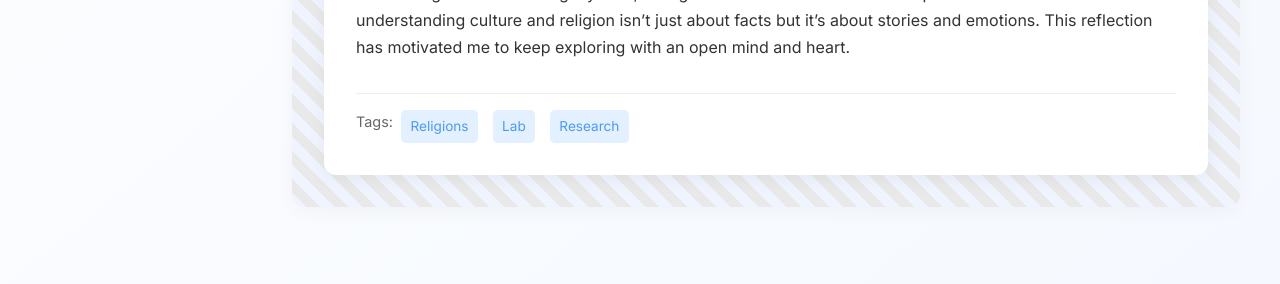
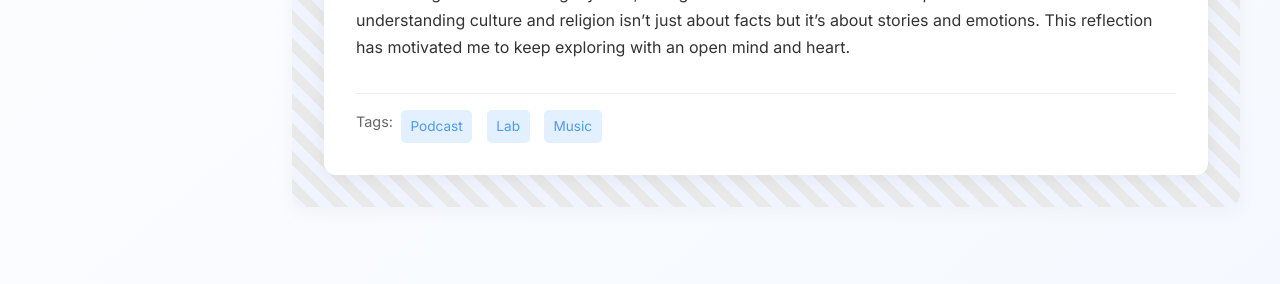
Before and after one commit to kendallzoe/kendallzoe.github.io, a Jekyll site: the page built from _posts/2025-06-27-day-24.md, in a window 1280 px wide. Shown: the part 767-1051 px from the top of the page. Built offline with Jekyll 4.4.1, drawn with Linux system fonts in a browser that asks for light colours.

Commit message:
Update 2025-06-27-day-24.md

```diff
--- a/_posts/2025-06-27-day-24.md
+++ b/_posts/2025-06-27-day-24.md
@@ -4,7 +4,7 @@ title: "Day 24 – Podcasts, Music and more!"
 date: 2025-06-27
 author: "Kendall Clayton"
 permalink: /day24.html
-tags: ["Religions", "Lab", "Research"]
+tags: ["Podcast", "Lab", "Music"]
 
 what_i_learned: >
    Today, I also spent some time looking for podcasts, music videos, and other forms of media that explore different cultural and religious perspectives. It was fascinating to see how people share their beliefs and stories through these creative outlets, making complex ideas more relatable and accessible. Podcasts offered deep conversations and personal experiences, while music videos brought vibrant visuals and emotions that words alone sometimes can’t capture. Exploring these different outlooks helped me appreciate the many ways people express their faith and identity beyond traditional texts or academic studies.
```
